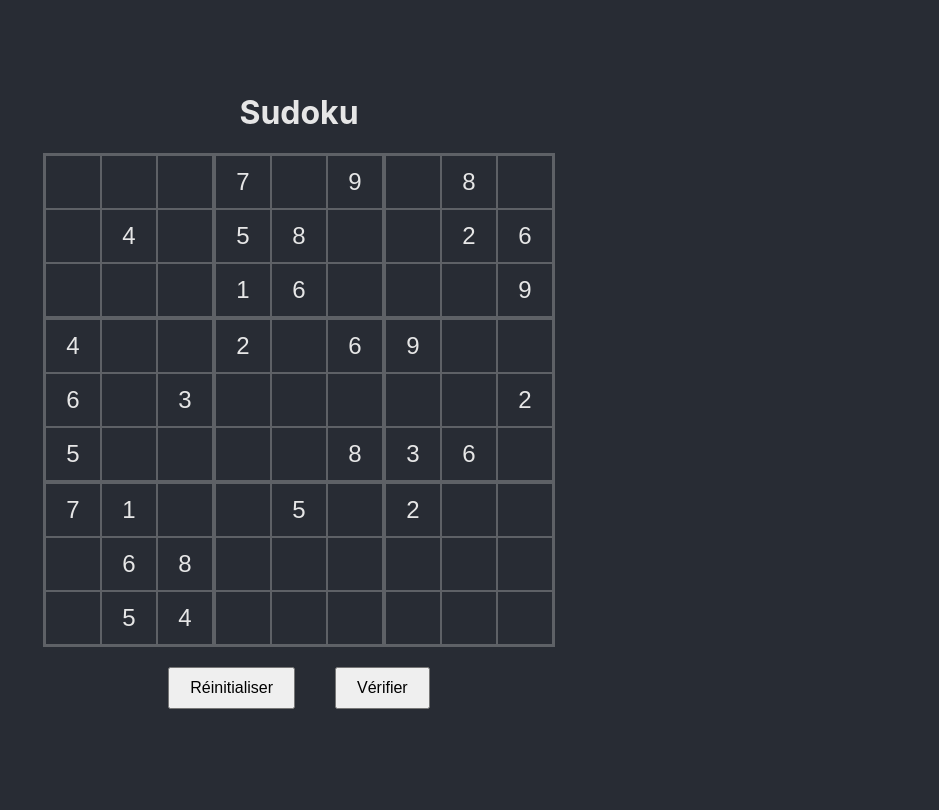
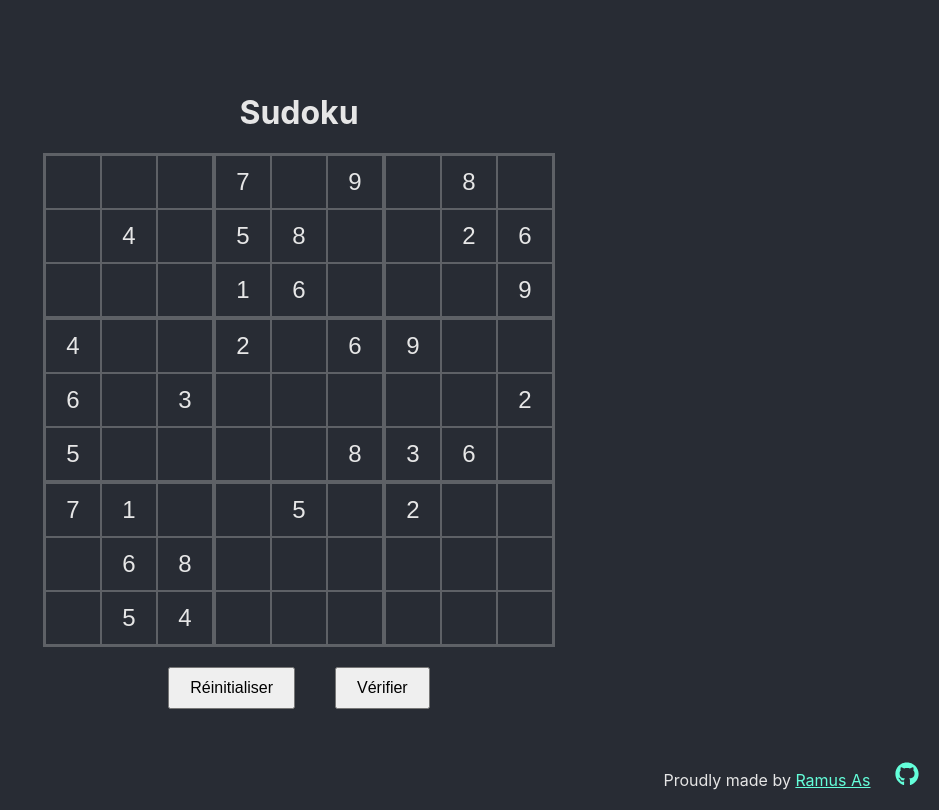
Before and after one commit to RamusAs/sudoku, a React (Create React App) app: page / in a window 1280 px wide. Shown: the whole page, without its empty margins (341-1280 px from the left). Built offline with nearby package versions, Linux system fonts and the light colour scheme.

Commit message:
copyright

```diff
--- a/src/App.css
+++ b/src/App.css
@@ -6,6 +6,7 @@
   background-color: #282c34;
   color: #e6e6e6;
   text-align: center;
+  overflow: hidden;
 }
 
 button {
@@ -49,11 +50,9 @@
 .sudoku-row :first-child {
   border-left: 3px solid #e6e6e648;
 }
-.sudoku-row:first-child  {
+.sudoku-row:first-child {
   border-top: 2px solid #e6e6e648;
 }
-
-
 
 /* Optionnel : Pour rendre le design plus propre */
 .sudoku-cell:focus {
@@ -77,3 +76,14 @@
     font-size: 14px;
   }
 }
+
+span {
+  position: absolute;
+  bottom: 10px;
+  right: 0;
+}
+span a {
+  color: #64ffda;
+  text-decoration: underline;
+  padding: 0 20px 20px 0;
+}
--- a/src/App.js
+++ b/src/App.js
@@ -9,7 +9,6 @@
   const [game] = useState(() => generateSudokuGrid())
   const [grid, setGrid] = useState(game.grid)
   const [solutionGrid, setSolution] = useState(game.solution)
-  console.log("🚀 ~ App ~ solutionGrid:", solutionGrid)
   // État pour stocker les classes de style par cellule
   const [gridStatus, setGridStatus] = useState(
     Array(9).fill(Array(9).fill("")) // Initialisation sans aucune classe
--- a/src/components/SudokuGrid.jsx
+++ b/src/components/SudokuGrid.jsx
@@ -1,7 +1,6 @@
 import SudokuCell from "./SudokuCell"
 
 const SudokuGrid = ({ grid, updateCell, gridStatus }) => {
-  console.log("🚀 ~ SudokuGrid ~ grid:", grid)
   return (
     <div className="sudoku-grid">
       {grid.map((row, rowIndex) => (
@@ -18,6 +17,34 @@
           ))}
         </div>
       ))}
+
+      <span>
+        Proudly made by{" "}
+        <a
+          href="https://ramusas.com/"
+          target="_blank"
+          rel="noopener noreferrer"
+        >
+          Ramus As
+        </a>{" "}
+        <a
+          href="https://github.com/RamusAs/sudoku"
+          target="_blank"
+          rel="noopener noreferrer"
+        >
+          <svg
+            stroke="currentColor"
+            fill="currentColor"
+            stroke-width="0"
+            viewBox="0 0 496 512"
+            height="1.5em"
+            width="1.5em"
+            xmlns="http://www.w3.org/2000/svg"
+          >
+            <path d="M165.9 397.4c0 2-2.3 3.6-5.2 3.6-3.3.3-5.6-1.3-5.6-3.6 0-2 2.3-3.6 5.2-3.6 3-.3 5.6 1.3 5.6 3.6zm-31.1-4.5c-.7 2 1.3 4.3 4.3 4.9 2.6 1 5.6 0 6.2-2s-1.3-4.3-4.3-5.2c-2.6-.7-5.5.3-6.2 2.3zm44.2-1.7c-2.9.7-4.9 2.6-4.6 4.9.3 2 2.9 3.3 5.9 2.6 2.9-.7 4.9-2.6 4.6-4.6-.3-1.9-3-3.2-5.9-2.9zM244.8 8C106.1 8 0 113.3 0 252c0 110.9 69.8 205.8 169.5 239.2 12.8 2.3 17.3-5.6 17.3-12.1 0-6.2-.3-40.4-.3-61.4 0 0-70 15-84.7-29.8 0 0-11.4-29.1-27.8-36.6 0 0-22.9-15.7 1.6-15.4 0 0 24.9 2 38.6 25.8 21.9 38.6 58.6 27.5 72.9 20.9 2.3-16 8.8-27.1 16-33.7-55.9-6.2-112.3-14.3-112.3-110.5 0-27.5 7.6-41.3 23.6-58.9-2.6-6.5-11.1-33.3 2.6-67.9 20.9-6.5 69 27 69 27 20-5.6 41.5-8.5 62.8-8.5s42.8 2.9 62.8 8.5c0 0 48.1-33.6 69-27 13.7 34.7 5.2 61.4 2.6 67.9 16 17.7 25.8 31.5 25.8 58.9 0 96.5-58.9 104.2-114.8 110.5 9.2 7.9 17 22.9 17 46.4 0 33.7-.3 75.4-.3 83.6 0 6.5 4.6 14.4 17.3 12.1C428.2 457.8 496 362.9 496 252 496 113.3 383.5 8 244.8 8zM97.2 352.9c-1.3 1-1 3.3.7 5.2 1.6 1.6 3.9 2.3 5.2 1 1.3-1 1-3.3-.7-5.2-1.6-1.6-3.9-2.3-5.2-1zm-10.8-8.1c-.7 1.3.3 2.9 2.3 3.9 1.6 1 3.6.7 4.3-.7.7-1.3-.3-2.9-2.3-3.9-2-.6-3.6-.3-4.3.7zm32.4 35.6c-1.6 1.3-1 4.3 1.3 6.2 2.3 2.3 5.2 2.6 6.5 1 1.3-1.3.7-4.3-1.3-6.2-2.2-2.3-5.2-2.6-6.5-1zm-11.4-14.7c-1.6 1-1.6 3.6 0 5.9 1.6 2.3 4.3 3.3 5.6 2.3 1.6-1.3 1.6-3.9 0-6.2-1.4-2.3-4-3.3-5.6-2z"></path>
+          </svg>
+        </a>
+      </span>
     </div>
   )
 }
```
